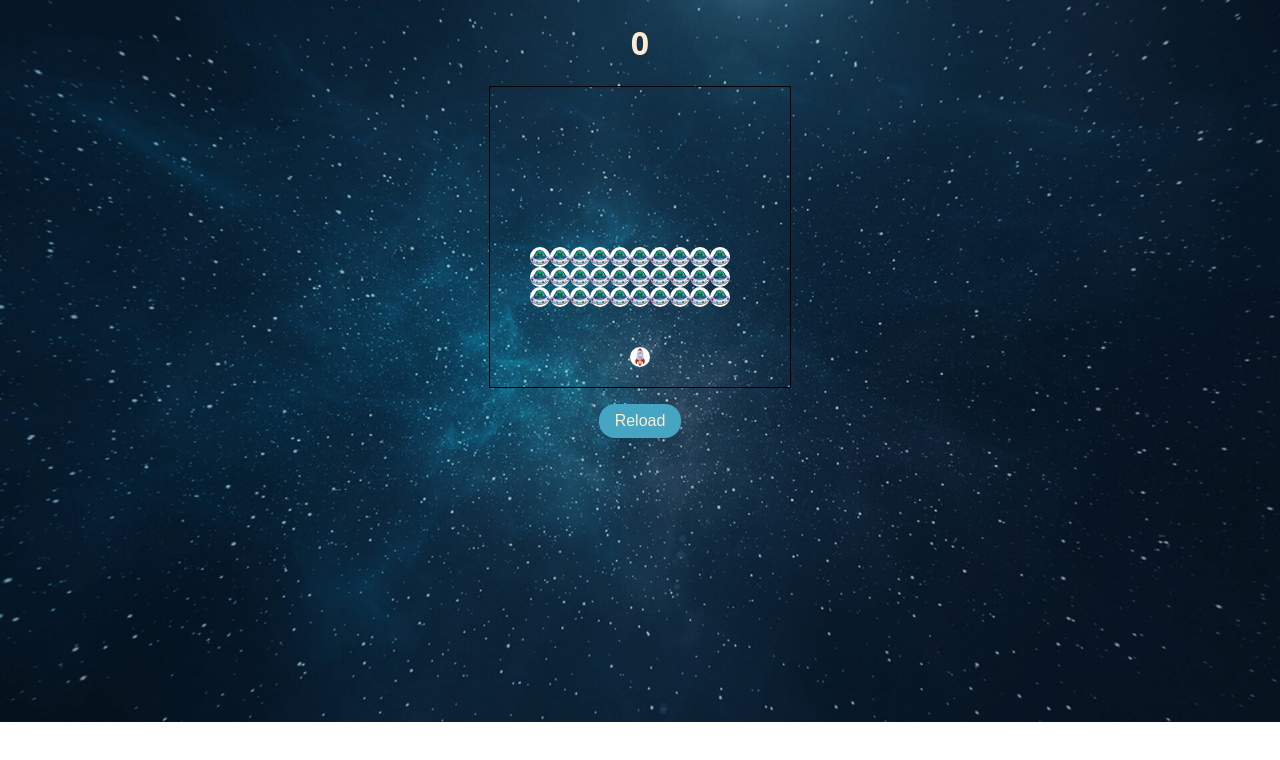
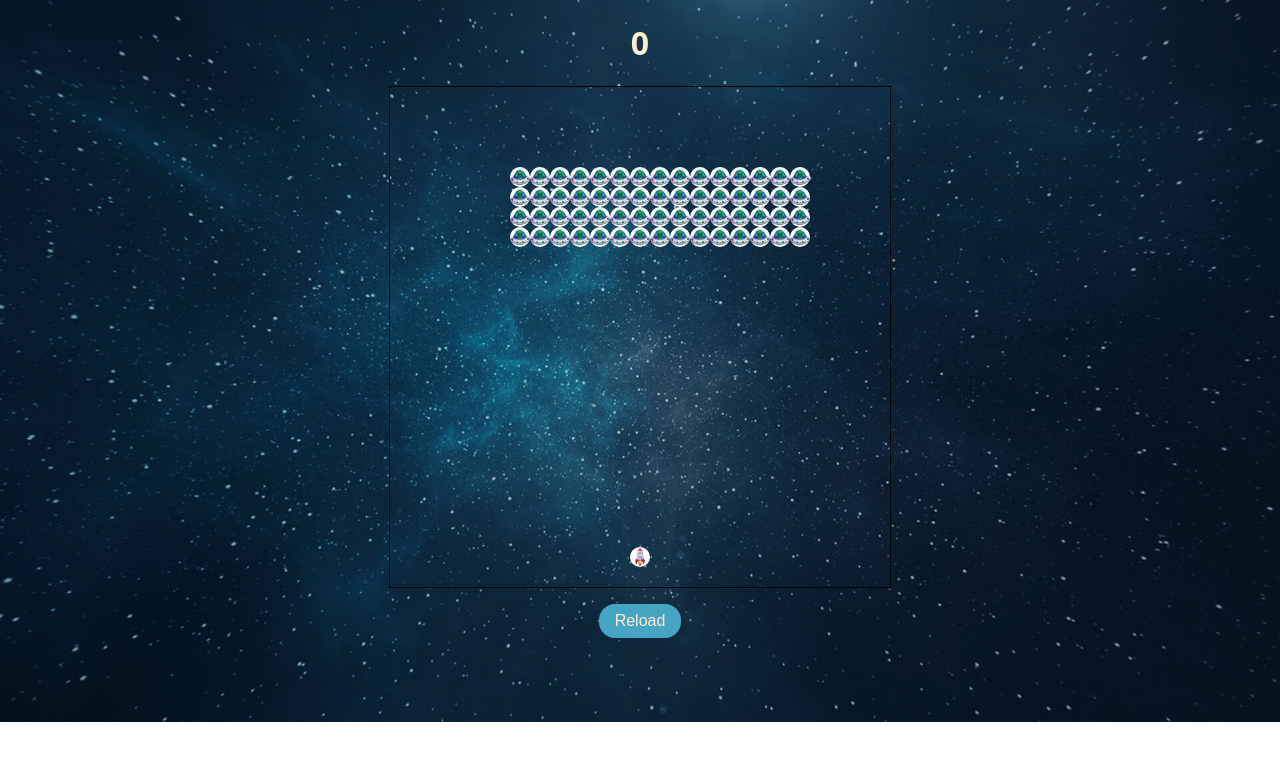
Before and after one commit to Nikolaj-Georgiev/Simple-HTML-CSS-JS-projects, a website with bundled scripts: page space-invaders/index.html in a window 1280 px wide. Built offline with nearby package versions, Linux system fonts and the light colour scheme.

Commit message:
updated invaders grid

```diff
--- a/space-invaders/app.js
+++ b/space-invaders/app.js
@@ -4,15 +4,15 @@ btn.addEventListener('click', () => location.reload());
 btn.disabled = true;
 const grid = document.querySelector('.grid');
 const resultsDisplay = document.querySelector('.results');
-let currentShooterIndex = 202;
-let width = 15;
+let currentShooterIndex = 587;
+let width = 25;
 let invadersId;
 let direction = 1;
 let goingRight = true;
 export let aliensRemoved = [];
 let result = 0;
 
-for (let i = 0; i < 225; i++) {
+for (let i = 0; i < 625; i++) {
     const square = document.createElement('div');
     grid.appendChild(square);
 }
@@ -20,9 +20,10 @@ for (let i = 0; i < 225; i++) {
 export const squares = [...document.querySelectorAll('.grid div')];
 
 export const alienInvaders = [
-    0, 1, 2, 3, 4, 5, 6, 7, 8, 9,
-    15, 16, 17, 18, 19, 20, 21, 22, 23, 24,
-    30, 31, 32, 33, 34, 35, 36, 37, 38, 39
+    0, 1, 2, 3, 4, 5, 6, 7, 8, 9, 10, 11, 12, 13, 14,
+    25, 26, 27, 28, 29, 30, 31, 32, 33, 34, 35, 36, 37, 38, 39,
+    50, 51, 52, 53, 54, 55, 56, 57, 58, 59, 60, 61, 62, 63, 64,
+    75, 76, 77, 78, 79, 80, 81, 82, 83, 84, 85, 86, 87, 88, 89
 ];
 
 
@@ -88,10 +89,7 @@ function moveInvaders() {
         clearInterval(invadersId);
         btn.disabled = false;
     }
-
-
 }
-
 
 invadersId = setInterval(moveInvaders, 150);
 
--- a/space-invaders/style.css
+++ b/space-invaders/style.css
@@ -10,8 +10,8 @@ body {
 
 .grid {
     margin:auto;
-    width: 300px;
-    height: 300px;
+    width: 500px;
+    height: 500px;
     border: solid black 1px;
     display: flex;
     flex-wrap: wrap;
```
